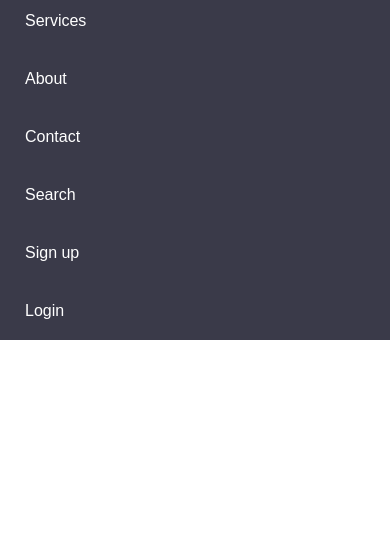
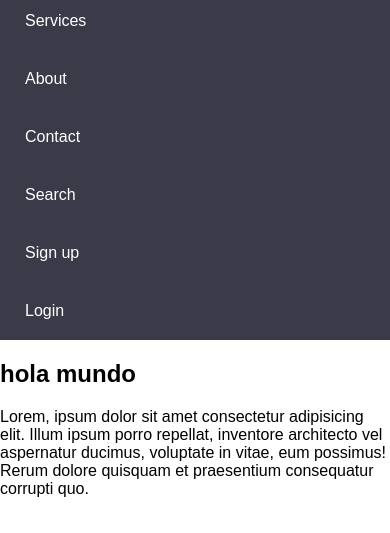
Before and after one commit to JosZero/navCss, a plain HTML site: page index.html in a window 390 px wide. Shown: the part 53-586 px from the top of the page. Drawn offline with Linux system fonts and the light colour scheme.

```diff
--- a/index.html
+++ b/index.html
@@ -46,6 +46,10 @@
                   </div>
             </div>
       </nav>
+      <section>
+            <h1>hola mundo</h1>
+            <p>Lorem, ipsum dolor sit amet consectetur adipisicing elit. Illum ipsum porro repellat, inventore architecto vel aspernatur ducimus, voluptate in vitae, eum possimus! Rerum dolore quisquam et praesentium consequatur corrupti quo.</p>
+      </section>
       <script src="main.js"></script>
 </body>
 </html>
```
